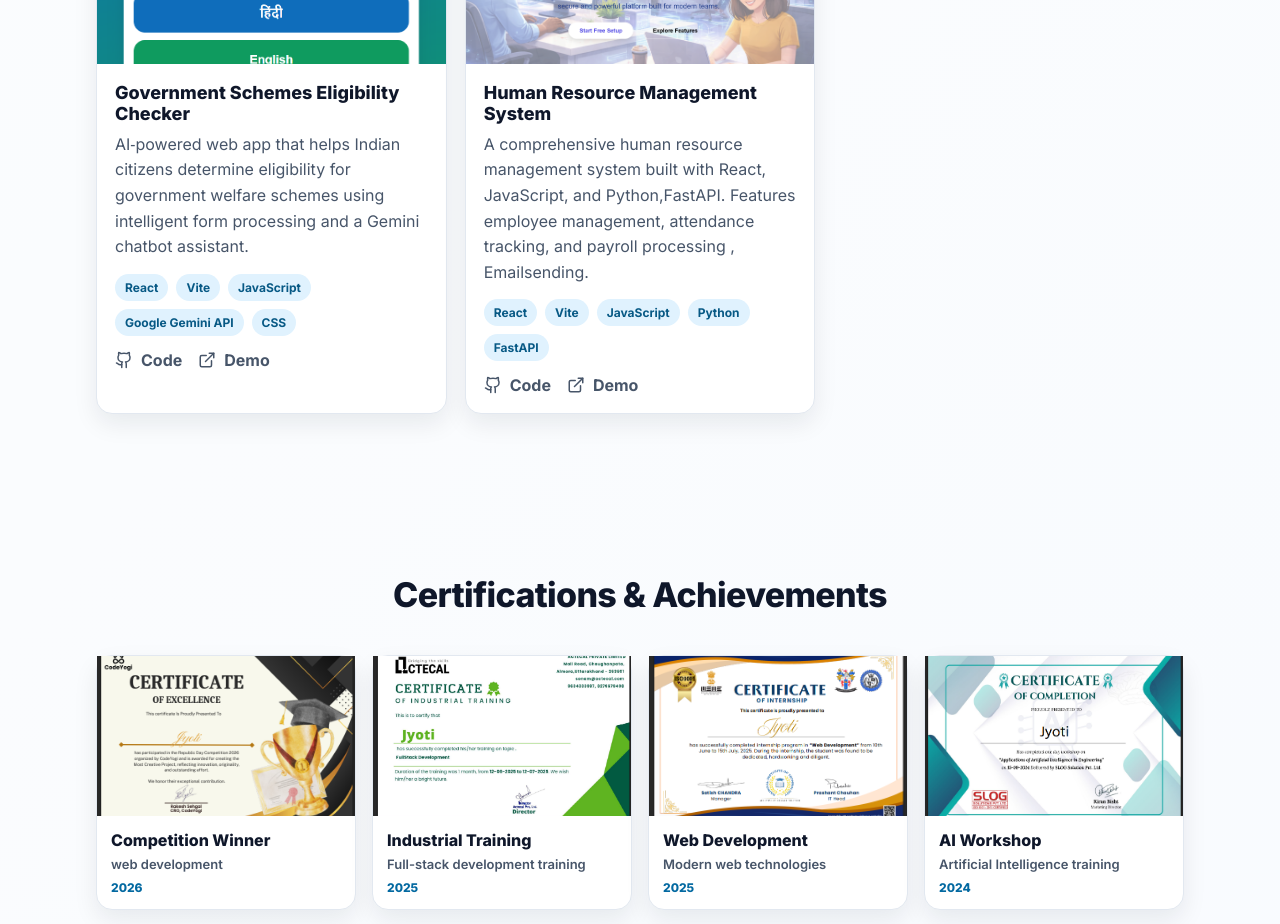
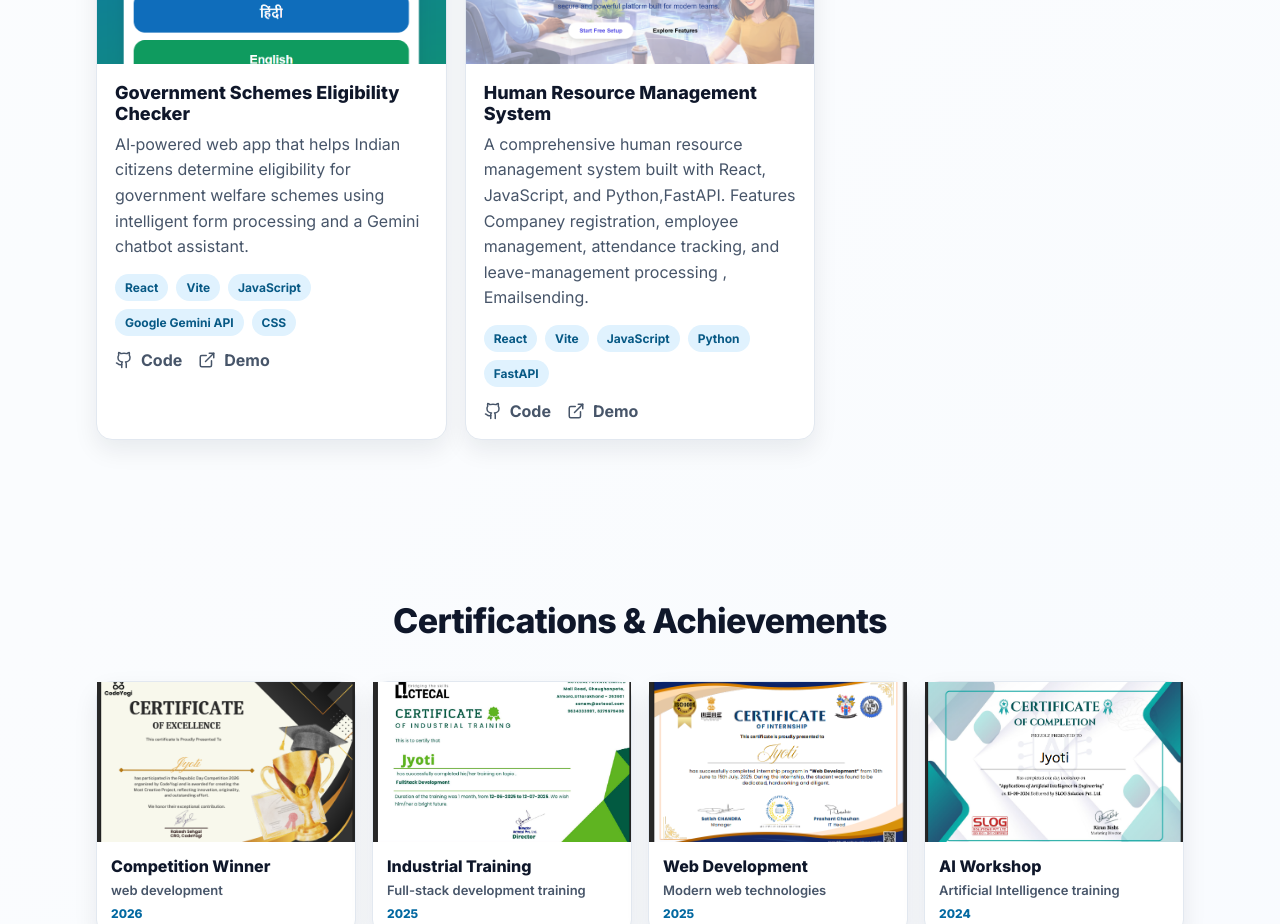
Before and after one commit to jyoti602/jyotiPortfolio9068, a React (Create React App) app: page / in a window 1280 px wide. Shown: the part 2160-3084 px from the top of the page. Built offline with nearby package versions, Linux system fonts and the light colour scheme.

Commit message:
adding a new project hrms

```diff
--- a/src/App.js
+++ b/src/App.js
@@ -51,7 +51,7 @@ export default function App() {
     {
       title: 'Human Resource Management System',
       description:
-        'A comprehensive human resource management system built with React, JavaScript, and Python,FastAPI. Features employee management, attendance tracking, and payroll processing , Emailsending.',
+        'A comprehensive human resource management system built with React, JavaScript, and Python,FastAPI. Features Companey registration,  employee management, attendance tracking, and leave-management processing , Emailsending.',
       tech: ['React', 'Vite', 'JavaScript', 'Python', 'FastAPI'],
       github: 'https://github.com/jyoti602/human-resource-ui',
       demo: 'https://hrms-ui.netlify.app/',
```
